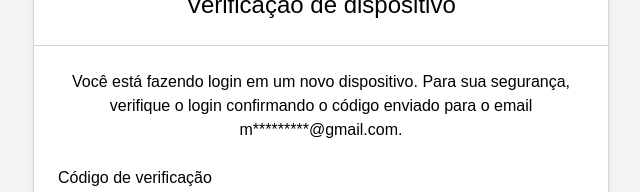
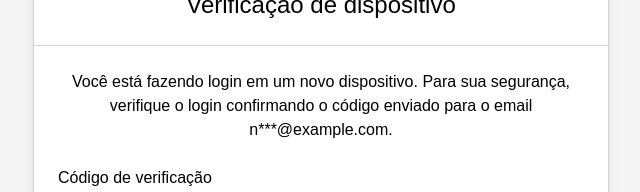
Before and after one commit to marcelosarinho/kanban, a React (Vite) app in the folder frontend/: page / in a window 1280 px wide. Both pictures are taken after typing "name@example.com", "Sample123" into the empty fields and a click on the button "Entrar". Shown: the part 304-496 px from the top of the page, without its empty margins (319-959 px from the left). Built offline with nearby package versions, Linux system fonts and the light colour scheme; some icons are missing; a web font is replaced by a local one.

Commit message:
feat: censor email address function

```diff
--- a/frontend/src/Login.tsx
+++ b/frontend/src/Login.tsx
@@ -10,6 +10,7 @@ import { useMutation } from "@tanstack/react-query";
 import { createUser } from "./api";
 import UserFormMessage from "./components/UserFormMessage";
 import { EnvelopeIcon } from "@phosphor-icons/react";
+import { censorEmail } from "./utils/functions";
 
 type FormType = 'login' | 'register' | 'forgot-password' | 'register-email-sent' | 'confirm-login';
 
@@ -31,6 +32,7 @@ export default function Login() {
     register: registerLogin,
     handleSubmit: handleLoginSubmit,
     formState: { errors: loginErrors },
+    watch: watchLogin,
   } = useForm<InputsLogin>({
     resolver: zodResolver(userLoginSchema),
   })
@@ -64,6 +66,7 @@ export default function Login() {
 
   function onSubmitLogin(data: InputsLogin) {
     setFormType('confirm-login');
+    console.log(censorEmail(email));
   }
 
   function onSubmitForgotPassword(data: InputsForgotPassword) {
@@ -73,6 +76,8 @@ export default function Login() {
   function onError(errors: FieldErrors<InputsRegister>) {
     console.log(errors)
   }
+
+  const email = watchLogin('email');
 
   return (
     <main className="flex justify-center items-center h-screen">
@@ -167,7 +172,7 @@ export default function Login() {
           </header>
           <div className="p-6">
             <p className="text-center dark:text-gray-300 text-md animate-slide-in-from-bottom">
-              Você está fazendo login em um novo dispositivo. Para sua segurança, verifique o login confirmando o código enviado para o email m*********@gmail.com.
+              Você está fazendo login em um novo dispositivo. Para sua segurança, verifique o login confirmando o código enviado para o email {censorEmail(email)}.
             </p>
             <form className="mt-6">
               <fieldset>
--- a/frontend/src/utils/functions.ts
+++ b/frontend/src/utils/functions.ts
@@ -18,11 +18,11 @@ export function removeCookie(name: string) {
 }
 
 export function censorEmail(email: string) {
-  const emailParts = email.split('@');
-  const firstEmailPart = emailParts[0].substring(1);
-  const teste = firstEmailPart.replace(/./g, '*');
+  const [local, domain] = email.split('@');
+  const firstLetter = local[0];
+  const censored = '*'.repeat(local.length - 1);
 
-  console.log(teste);
+  return `${firstLetter}${censored}@${domain}`;
 }
 
 // export function debounce<T extends (...args: any[]) => any>()
```
